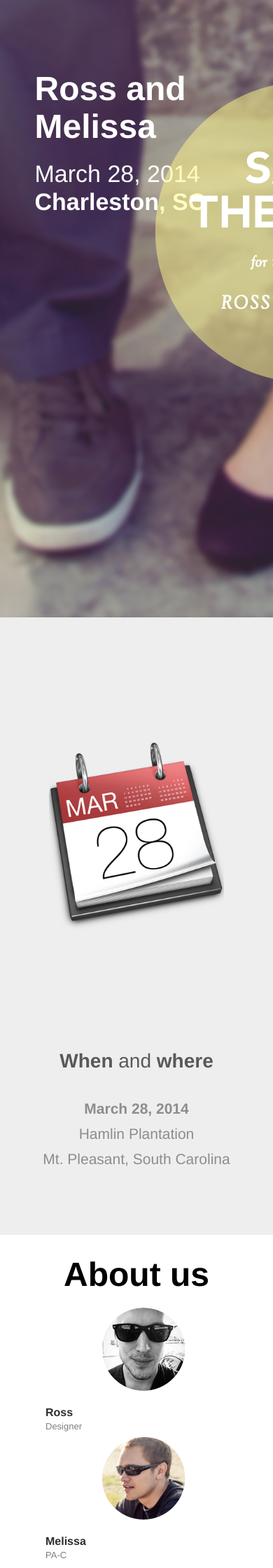
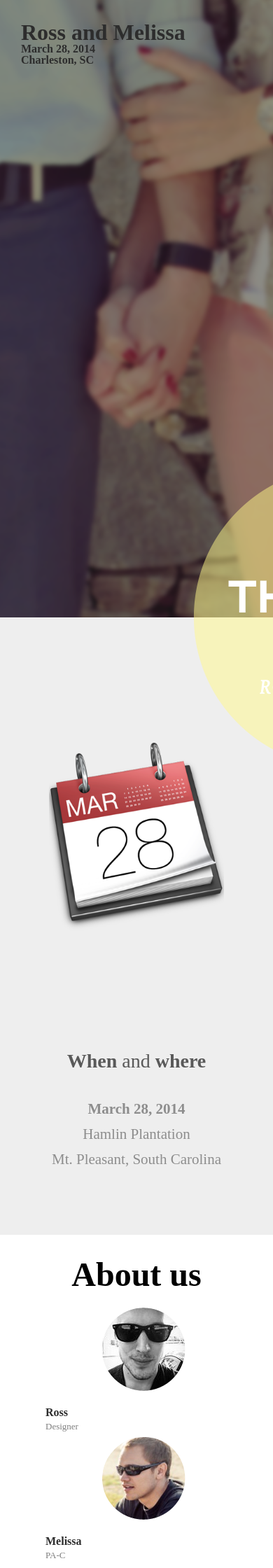
Before and after one commit to rosskucsera/hoorayrossandmelissa, a PHP site: page / in a window 390 px wide. Shown: the top 2240 px of the page at 70% size. Run offline with PHP 8.4, Linux system fonts and the light colour scheme.

Commit message:
top circle only

```diff
--- a/index.html
+++ b/index.html
@@ -36,7 +36,6 @@
 
 <div class="inner_wrapper">
 
-<div class="header_left">
 
 <div class="top_header">
 <h1><strong>Ross and Melissa</strong></h1>
@@ -44,8 +43,6 @@
 
 </div>
 
-
-</div>
 
 <div class="header_right">
 
--- a/site/css/styles.css
+++ b/site/css/styles.css
@@ -9,9 +9,9 @@ html,body,div,span,object,iframe,h2,h3,h4,h5,h6,p,blockquote,pre,abbr,address,ci
 ::-moz-focus-inner{border:0;margin:0;padding:0}
 a,a:visited{color:#2e2e2e;outline:none;text-decoration:none;}
 a:hover{color:#666;outline:none;text-decoration:none;}
-h1, h2, h3{font-family:"Helvetica Neue",Helvetica,Arial,Lucida Grande,sans-serif;-webkit-font-smoothing: antialiased;border:0;margin:0;padding:0}
+h1, h2, h3{font-family:"Georgia" font-style:italic; serif;-webkit-font-smoothing: antialiased;border:0;margin:0;padding:0}
 
-body{-webkit-font-smoothing:antialiased;color:#2D2D2D;font-family:"Helvetica Neue",Helvetica,Arial,Lucida Grande,sans-serif;line-height:1;word-wrap:break-word;overflow-x:hidden;background-image:none;background-color:#FFF;margin:0;padding:0;overflow-x:hidden}
+body{-webkit-font-smoothing:antialiased;color:#2D2D2D;font-family:"Georgia" serif;line-height:1;word-wrap:break-word;overflow-x:hidden;background-image:none;background-color:#FFF;margin:0;padding:0;overflow-x:hidden}
 .inner_wrapper{width:1000px;margin-right:auto;margin-left:auto}
 .waypoint{height:0;width:0;margin-top:-200px;position:absolute}
 .header_left .top_header h1{color:#FFF;font-size:48px;line-height:54px;font-weight:200;margin:0;padding:0 0 20px}
@@ -36,7 +36,7 @@ body{-webkit-font-smoothing:antialiased;color:#2D2D2D;font-family:"Helvetica Neu
 /* Header */
 .header{background-image:url(../images/header_background2.png);background-repeat:no-repeat;background-position:center top;height:882px;width:100%;float:left;display:none}
 .header_left{float:left;width:500px;padding-top:310px;display:none}
-.header_right{float:right;width:450px;padding-top:80px}
+.header_right{float:none;width:100%;padding-top:80px;margin-right:auto;margin-left: auto;}
 .top_header .header_or{font-size:15px;color:#A9A9A9;display:block;float:left;width:50px;text-align:center;padding-top:30px}
 .header .inner_wrapper .header_left .mid_header{float:left;width:100%;padding-top:160px;font-size:16px;color:#AAA;line-height:24px}
 .header .inner_wrapper .header_left .mid_header p{padding-top:34px}
@@ -51,7 +51,7 @@ a.google_play_button{background-image:url(../images/store_buttons.png);backgroun
 
 
 /* Header iPhones */
-.header_right .iphone_one{background-image:url(../images/save-the-date.png);background-repeat:no-repeat;height:699px;width:600px;position:absolute;z-index:0;display:none}
+.header_right .iphone_one{background-image:url(../images/save-the-date.png);background-repeat:no-repeat;height:699px;width:1000px;position:absolute;z-index:0;display:none}
 
 
 
@@ -142,7 +142,7 @@ body{overflow-x:hidden}
 .top_header{padding: 30px;height:490px}
 .header_left{float: left;width: 50%;padding-top: 90px;margin-right: 0%;margin-left: 0%}
 .header_right{width: 50%;right: 0px;height: 700px;position: absolute;overflow-x: hidden}
-.header_right .iphone_one{background-image:url(../images/save-the-date.png);background-repeat:no-repeat;height:699px;width:600px;position:absolute;z-index:0;display:none:float:left;}
+.header_right .iphone_one{background-image:url(../images/save-the-date.png);background-repeat:no-repeat;height:699px;width:600px;position:absolute;z-index:0;display:none:float:none;}
 
 .inner_section{width:100%;margin-right:0;margin-left:0;padding-top:50px}
 .section_one .inner_section h2{float:none;margin-left:0;font-size:28px;text-align:center;color:#595959;font-weight:200;padding-top:40px}
@@ -166,7 +166,6 @@ a.google_play_button{clear:both}
 
 @media screen and (max-width: 480px) {
 
-.header_right{height:530px;width:250px;float:none;margin-right:auto;margin-left:auto;clear:both;background-size:250px 530px}
 .header_left{float: none;width: 100%;padding-top: 90px;margin-right: 0px;margin-left: 0px}
 .section_team .inner_wrapper .team_member_wrapper{display: block;float: none;clear: both;height: 170px;width: 300px;margin-left: auto;margin-right: auto}
 .header .inner_wrapper .header_left .mid_header {float: left;width: 80%;padding: 10%;padding-top: 30px;font-size: 16px;color: #AAA;line-height: 24px}
```
Also changed, not shown: site/images/header_background2.png.
